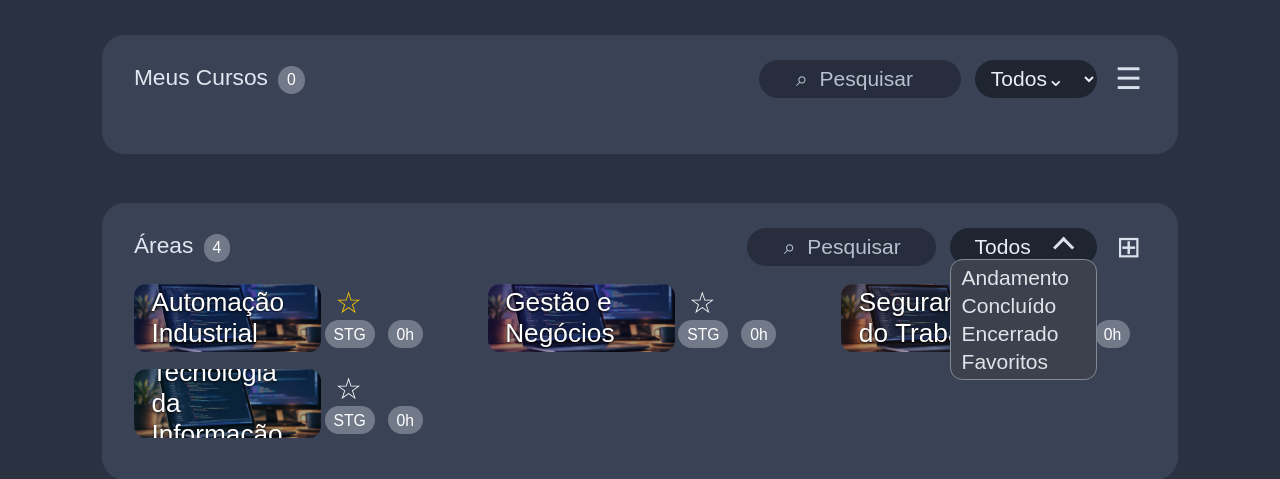
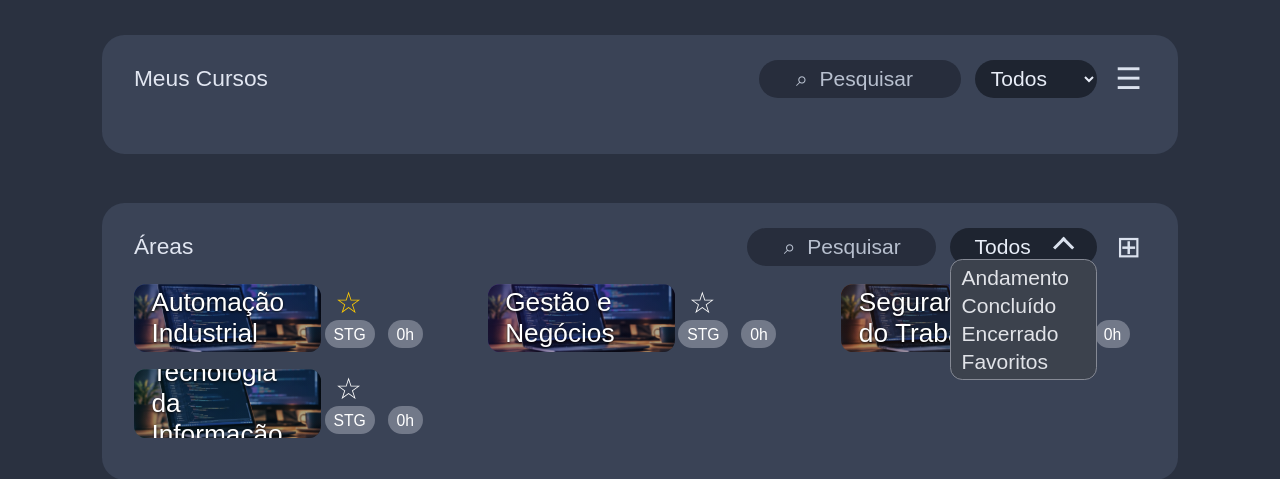
Before and after one commit to MrdiegL2824/TrainHub, a PHP site: page /dashboard.php in a window 1280 px wide. Shown: the part 63-542 px from the top of the page. Run offline with PHP 8.4, Linux system fonts and the light colour scheme; a user stored in the database is signed in; data comes from the database, SQL or seed files in the repository; data that the repository does not hold is empty; some libraries are stand-ins or nearby versions.

Commit message:
fix: remove home section counters and duplicate arrow

```diff
--- a/dashboard.php
+++ b/dashboard.php
@@ -23,6 +23,6 @@ $horasAreas = ['Sistemas' => '33h', 'Redes' => '48h', 'Segurança' => '17h', 'Ba
 </style><style>.conteudo{width:100%;max-width:none;margin:0;padding-left:clamp(14px,3vw,48px);padding-right:clamp(14px,3vw,48px)}</style></head><body>
 <header class="topo"><a class="logo" href="dashboard.php" aria-label="Início"><img src="assets/logo.png" alt="TrainHub"></a><?php if (temPerfil('admin')): ?><a class="dashboard-link" href="admin-dashboard.php">DashBoard</a><?php endif; ?><div class="usuario"><a class="avatar" href="logout.php" aria-label="Sair"></a></div></header>
 <main class="conteudo"><div class="cabecalho"><div><p>Bem-vindo ao TrainHub</p><h1>Continue sua jornada de aprendizagem</h1></div><div class="acoes"><a class="botao" href="treinamentos.php">+ Novo treinamento</a></div></div>
-<section class="cartao"><div class="secao-topo"><h2>Meus Cursos <span class="tag"><?php echo $totalTreinamentos; ?></span></h2><div class="filtros"><input class="busca filtro" data-alvo="curso" type="search" placeholder="⌕  Pesquisar"><select class="select filtro" data-alvo="curso"><option value="">Todos⌄</option><option value="concluído">Concluído</option><option value="em andamento">Em andamento</option><option value="encerrado">Encerrado</option></select></div></div><div class="cursos" id="lista-cursos"><?php foreach ($cursos as $i => $curso): $p = $progresso[$i % count($progresso)]; $s = $status[$i % count($status)]; ?><article class="curso item-curso" data-busca="<?php echo esc(strtolower($curso['titulo'].' '.$curso['area_nome'].' '.$s)); ?>"><div class="curso-capa"><h3><?php echo esc($curso['titulo']); ?></h3><span class="progresso-circulo <?php echo $p === 0 ? 'zero' : ''; ?>"><?php echo $p; ?>%</span></div><div class="curso-rodape"><span class="<?php echo $p === 100 ? 'concluido' : ($p === 0 ? 'encerrado' : 'andamento'); ?>"><?php echo $s; ?></span><a class="link-curso" href="treinamento-detalhe.php?id=<?php echo (int) $curso['id']; ?>">Abrir →</a></div></article><?php endforeach; ?></div></section>
-<section class="cartao areas"><div class="secao-topo"><h2>Áreas <span class="tag"><?php echo count($areas); ?></span></h2><div class="filtros"><input class="busca filtro" data-alvo="area" type="search" placeholder="⌕  Pesquisar"><details class="select area-select" open><summary>Todos</summary><div class="area-select-opcoes"><button type="button" data-area-opcao="Andamento">Andamento</button><button type="button" data-area-opcao="Concluído">Concluído</button><button type="button" data-area-opcao="Encerrado">Encerrado</button><button type="button" data-area-opcao="Favoritos">Favoritos</button></div></details></div></div><div class="grade-areas" id="lista-areas"><?php foreach ($areas as $area): ?><a class="area item-area" href="treinamentos.php" data-busca="<?php echo esc(strtolower($area['nome'].' '.$area['descricao'])); ?>" style="--cor:<?php echo esc($area['cor']); ?>"><div><div class="area-capa"><img src="assets/areas/<?php echo esc($imagensAreas[$area['nome']] ?? 'sistemas.png'); ?>" alt=""><span><?php echo esc($area['nome']); ?></span></div><span class="tag">STG</span><span class="tag"><?php echo esc($horasAreas[$area['nome']] ?? '0h'); ?></span></div><span class="estrela">☆</span></a><?php endforeach; ?></div></section>
+<section class="cartao"><div class="secao-topo"><h2>Meus Cursos</h2><div class="filtros"><input class="busca filtro" data-alvo="curso" type="search" placeholder="⌕  Pesquisar"><select class="select filtro" data-alvo="curso"><option value="">Todos</option><option value="concluído">Concluído</option><option value="em andamento">Em andamento</option><option value="encerrado">Encerrado</option></select></div></div><div class="cursos" id="lista-cursos"><?php foreach ($cursos as $i => $curso): $p = $progresso[$i % count($progresso)]; $s = $status[$i % count($status)]; ?><article class="curso item-curso" data-busca="<?php echo esc(strtolower($curso['titulo'].' '.$curso['area_nome'].' '.$s)); ?>"><div class="curso-capa"><h3><?php echo esc($curso['titulo']); ?></h3><span class="progresso-circulo <?php echo $p === 0 ? 'zero' : ''; ?>"><?php echo $p; ?>%</span></div><div class="curso-rodape"><span class="<?php echo $p === 100 ? 'concluido' : ($p === 0 ? 'encerrado' : 'andamento'); ?>"><?php echo $s; ?></span><a class="link-curso" href="treinamento-detalhe.php?id=<?php echo (int) $curso['id']; ?>">Abrir →</a></div></article><?php endforeach; ?></div></section>
+<section class="cartao areas"><div class="secao-topo"><h2>Áreas</h2><div class="filtros"><input class="busca filtro" data-alvo="area" type="search" placeholder="⌕  Pesquisar"><details class="select area-select" open><summary>Todos</summary><div class="area-select-opcoes"><button type="button" data-area-opcao="Andamento">Andamento</button><button type="button" data-area-opcao="Concluído">Concluído</button><button type="button" data-area-opcao="Encerrado">Encerrado</button><button type="button" data-area-opcao="Favoritos">Favoritos</button></div></details></div></div><div class="grade-areas" id="lista-areas"><?php foreach ($areas as $area): ?><a class="area item-area" href="treinamentos.php" data-busca="<?php echo esc(strtolower($area['nome'].' '.$area['descricao'])); ?>" style="--cor:<?php echo esc($area['cor']); ?>"><div><div class="area-capa"><img src="assets/areas/<?php echo esc($imagensAreas[$area['nome']] ?? 'sistemas.png'); ?>" alt=""><span><?php echo esc($area['nome']); ?></span></div><span class="tag">STG</span><span class="tag"><?php echo esc($horasAreas[$area['nome']] ?? '0h'); ?></span></div><span class="estrela">☆</span></a><?php endforeach; ?></div></section>
 </main><script>document.querySelectorAll('.filtro').forEach(function(campo){campo.addEventListener('input',function(){var alvo=campo.dataset.alvo;var termo=campo.value.toLowerCase();document.querySelectorAll('.item-'+alvo).forEach(function(item){item.style.display=item.dataset.busca.indexOf(termo)>-1?'':'none';});});});document.querySelectorAll('[data-area-opcao]').forEach(function(botao){botao.addEventListener('click',function(){var menu=botao.closest('.area-select');menu.querySelector('summary').textContent=botao.dataset.areaOpcao;menu.open=false;});});</script></body></html>
```
